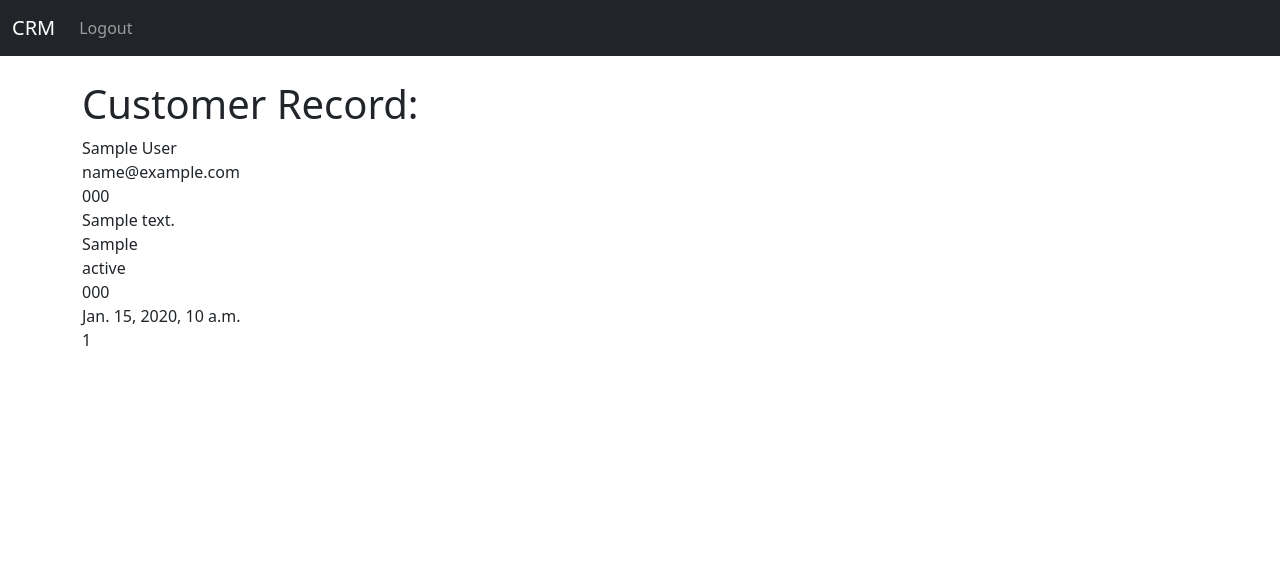
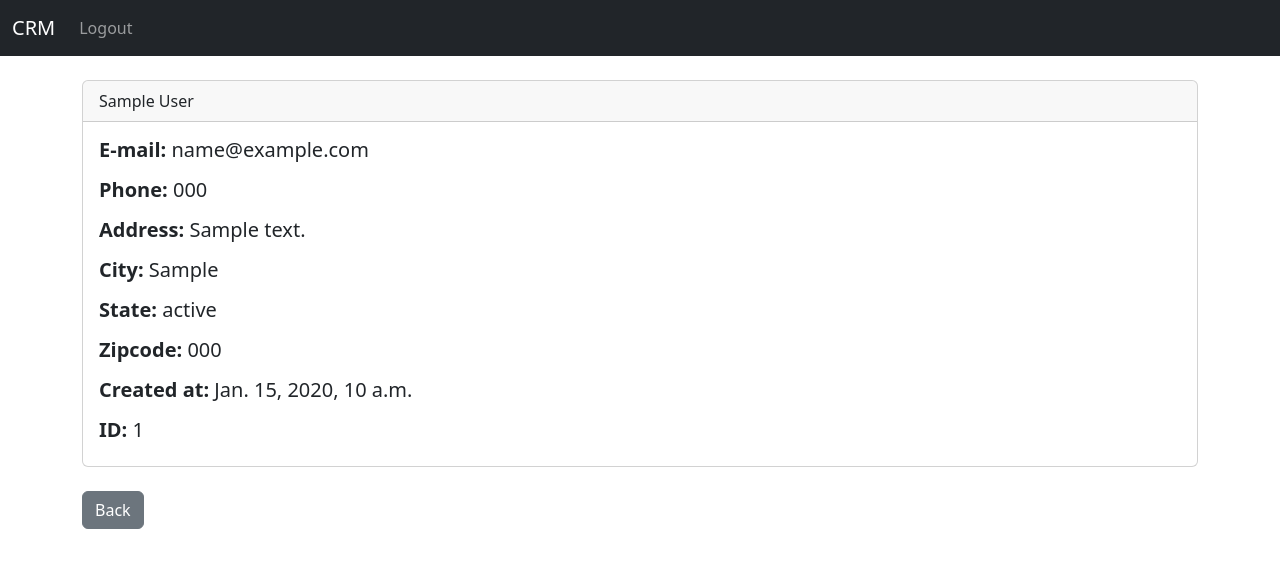
Before and after one commit to Doheera-kosi/CRM, a Django app: page /record/1 in a window 1280 px wide. Shown: the top 568 px of the page. Run offline with Django 4.2, Linux system fonts and the light colour scheme; a user stored in the database is signed in; tables that the repository leaves empty hold one stand-in row (values such as "Sample post").

Commit message:
Add bootstrap card to record

```diff
--- a/dcrm/website/templates/record.html
+++ b/dcrm/website/templates/record.html
@@ -1,16 +1,51 @@
 {% extends 'base.html' %}
 {% block content %}
 
-<h1>Customer Record:</h1>
+<div class="card">
+  <div class="card-header">
+    {{ customer_record.first_name }}
+    {{ customer_record.last_name }}
+  </div>
+  <div class="card-body">
+    <h5 class="card-title">
 
-  {{ customer_record.first_name }}
-  {{ customer_record.last_name }}<br />
-  {{ customer_record.email }}<br />
-  {{ customer_record.phone }}<br />
-  {{ customer_record.address }}<br />
-  {{ customer_record.city }}<br />
-  {{ customer_record.state }}<br />
-  {{ customer_record.zipcode }}<br />
-  {{ customer_record.created_at }}<br />
-  {{ customer_record.id }}
+      <p class="card-text">
+        <!-- {{ customer_record.first_name }} <br />
+        {{ customer_record.last_name }} <br /> -->
+        <strong>E-mail: </strong>{{ customer_record.email }}
+      </p>
+
+      <p class="card-text">
+        <strong>Phone: </strong>{{ customer_record.phone }}
+      </p>
+
+      <p class="card-text">
+        <strong>Address: </strong>{{ customer_record.address }}
+      </p>
+
+      <p class="card-text">
+        <strong>City: </strong>{{ customer_record.city }}
+      </p>
+
+      <p class="card-text">
+        <strong>State: </strong>{{ customer_record.state }}
+      </p>
+
+      <p class="card-text">
+        <strong>Zipcode: </strong>{{ customer_record.zipcode }}
+      </p>
+
+      <p class="card-text">
+        <strong>Created at: </strong>{{ customer_record.created_at }}
+      </p>
+
+      <p class="card-text">
+        <strong>ID: </strong>{{ customer_record.id }}
+      </p>
+
+    </h5>
+  </div>
+</div><br>
+<a href="{% url 'home' %}" class="btn btn-secondary">Back</a>
+
 {% endblock %}
```
